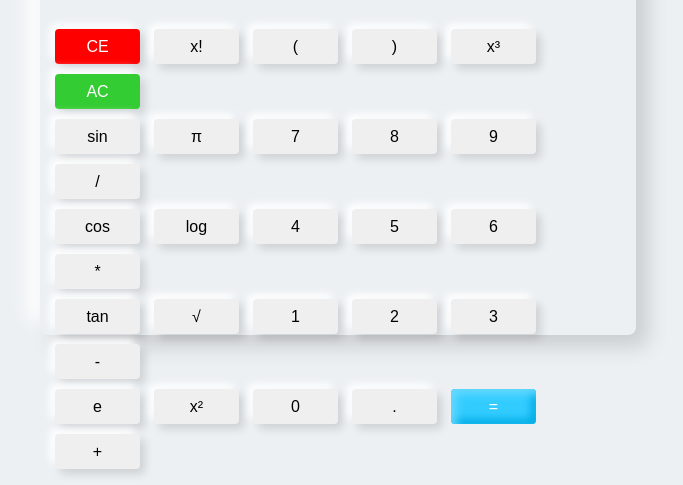
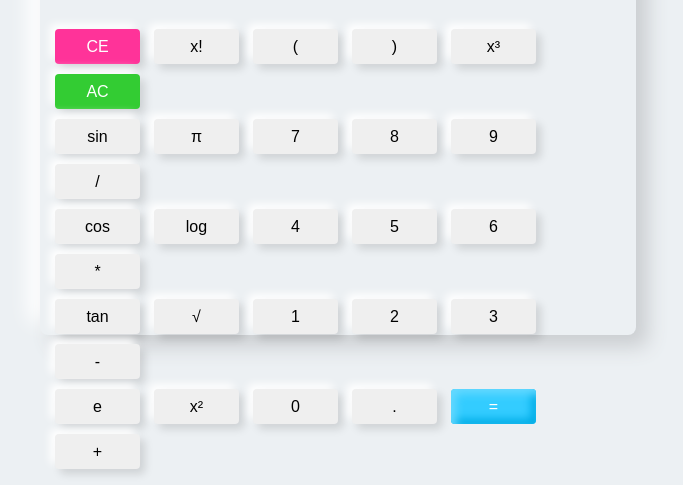
Before and after one commit to prakharpratap123/Scientific-Calculator, a plain HTML site: page index.html in a window 1280 px wide. Shown: the part 315-800 px from the top of the page, without its empty margins (302-985 px from the left). Drawn offline with Linux system fonts and the light colour scheme.

Commit message:
Reverted old color for CE

```diff
--- a/style.css
+++ b/style.css
@@ -64,8 +64,8 @@ body {
 }
 
 #ce {
-  /* background: #ff3399; */
-  background: red;
+  background: #ff3399;
+  /* background: red; */
   color: #fff;
 }
 
```
